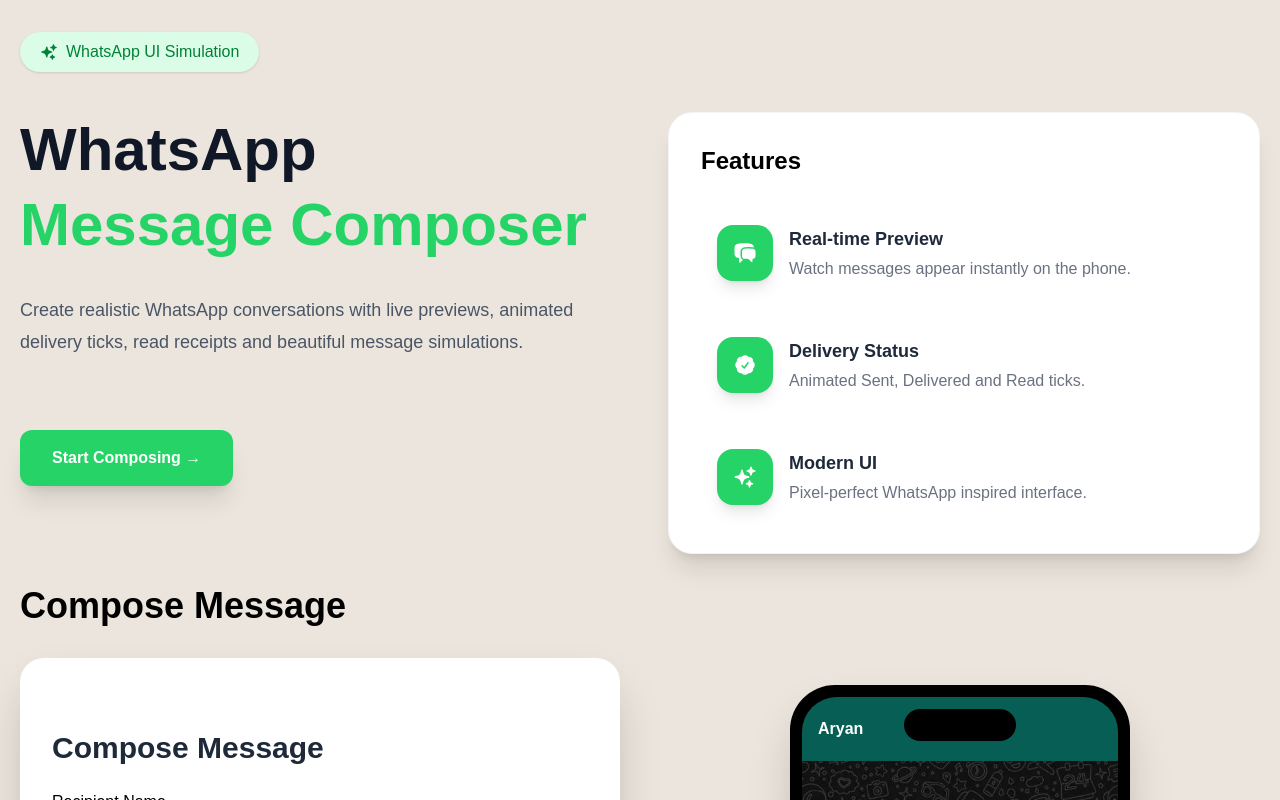
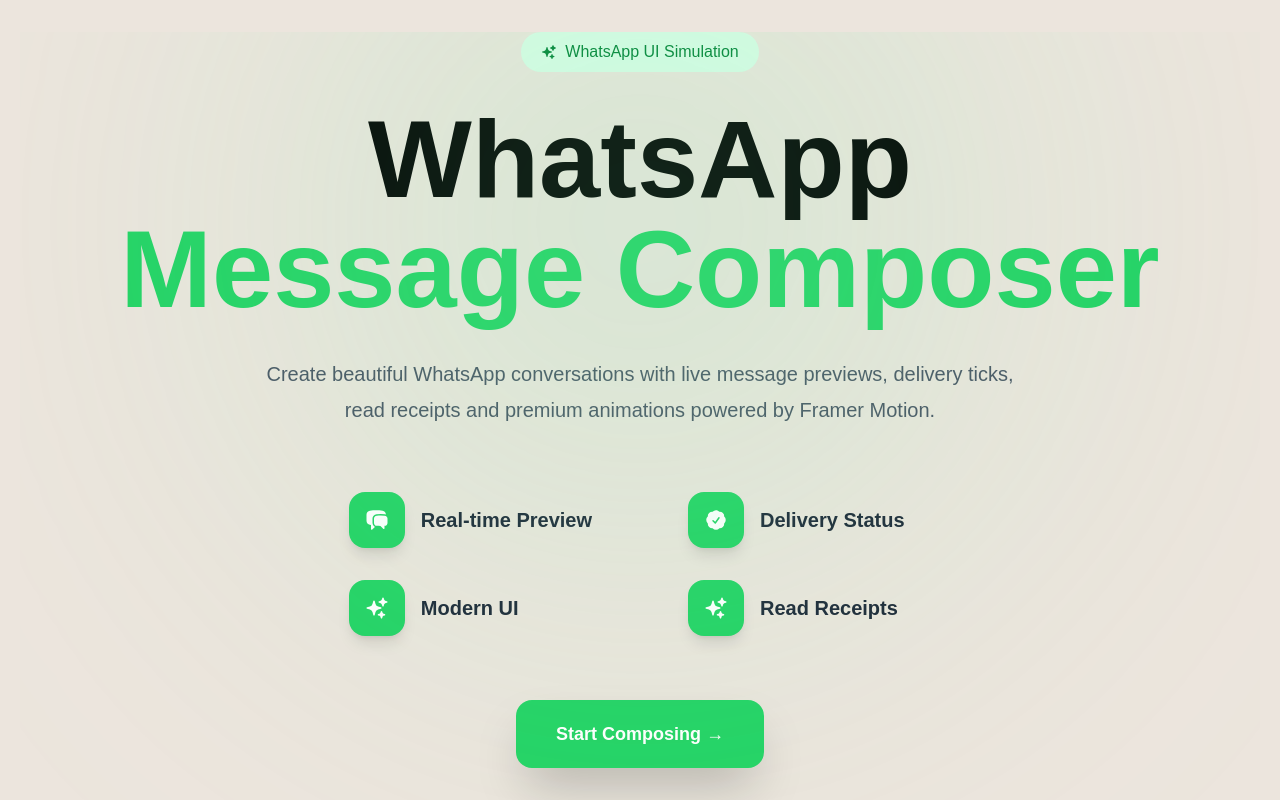
Before and after one commit to PiyushXcode/wa-composer, a Next.js app: page /form in a window 1280 px wide. Shown: the top 800 px of the page. Built offline with nearby package versions, Linux system fonts and the light colour scheme.

Commit message:
Scroll Button Added

```diff
--- a/src/app/components/ComposeForm.jsx
+++ b/src/app/components/ComposeForm.jsx
@@ -2,7 +2,6 @@
 
 import React from "react";
 import { motion } from "framer-motion";
-import ComposerHero from "./ComposerHero";
 const container = {
   hidden: {
     opacity: 0,
--- a/src/app/components/ComposerHero.jsx
+++ b/src/app/components/ComposerHero.jsx
@@ -6,216 +6,241 @@ import {
   HiCheckBadge,
   HiChatBubbleLeftRight,
 } from "react-icons/hi2";
+import { HiArrowDown } from "react-icons/hi";
 
 export default function ComposerHero() {
   return (
-    <motion.section
-      initial={{ opacity: 0, x: -70 }}
-      animate={{ opacity: 1, x: 0 }}
-      transition={{ duration: 0.8 }}
-      className="w-full h-full flex flex-col justify-center"
-    >
+    <section className="relative w-full min-h-screen flex flex-col justify-center items-center px-6 overflow-hidden">
+
+      {/* Background Blur */}
+
+      <div className="absolute -top-40 left-1/2 -translate-x-1/2 w-[700px] h-[700px] rounded-full bg-green-300/20 blur-[180px]" />
+
       {/* Badge */}
 
       <motion.div
-        initial={{ opacity: 0, scale: .8 }}
-        animate={{ opacity: 1, scale: 1 }}
+        initial={{ opacity: 0, y: -20 }}
+        animate={{ opacity: 1, y: 0 }}
+        transition={{ duration: .7 }}
+        className="mb-8"
+      >
+        <div className="inline-flex items-center gap-2 bg-green-100 text-green-700 px-5 py-2 rounded-full font-medium">
+          <HiSparkles />
+          WhatsApp UI Simulation
+        </div>
+      </motion.div>
+
+      {/* Heading */}
+
+      <motion.h1
+        initial={{ opacity: 0, y: 35 }}
+        animate={{ opacity: 1, y: 0 }}
         transition={{ delay: .2 }}
         className="
-          inline-flex
-          items-center
-          gap-2
-          bg-green-100
-          text-green-700
-          px-5
-          py-2
-          rounded-full
-          w-fit
-          font-medium
-          shadow-sm
-        "
-      >
-        <HiSparkles className="text-lg" />
-        WhatsApp UI Simulation
-      </motion.div>
-
-      {/* Hero Content */}
-
-      <div className="mt-10 grid lg:grid-cols-2 gap-14 items-start">
-
-        {/* LEFT */}
-
-        <div>
-
-          <motion.h1
-            initial={{ opacity: 0, y: 25 }}
-            animate={{ opacity: 1, y: 0 }}
-            transition={{ delay: .35 }}
-            className="
-              text-5xl
-              xl:text-6xl
+        text-center
         font-black
-              leading-tight
-              text-gray-900
+        leading-none
+        text-6xl
+        md:text-8xl
+        xl:text-[110px]
         "
       >
         WhatsApp
-
         <br />
 
         <span className="text-[#25D366]">
           Message Composer
         </span>
-
       </motion.h1>
 
+      {/* Description */}
+
       <motion.p
-            initial={{ opacity: 0, y: 25 }}
-            animate={{ opacity: 1, y: 0 }}
+        initial={{ opacity: 0 }}
+        animate={{ opacity: 1 }}
         transition={{ delay: .5 }}
         className="
         mt-8
+        max-w-3xl
+        text-center
         text-lg
-              leading-8
+        md:text-xl
         text-gray-600
-              max-w-xl
+        leading-9
         "
       >
-            Create realistic WhatsApp conversations with
-            live previews, animated delivery ticks,
-            read receipts and beautiful message
-            simulations.
+        Create beautiful WhatsApp conversations with live message
+        previews, delivery ticks, read receipts and premium
+        animations powered by Framer Motion.
+      </motion.p>
 
-            <br />
-            <br />
-          </motion.p>
+      {/* Features */}
+
+      <motion.div
+        initial={{ opacity: 0, y: 40 }}
+        animate={{ opacity: 1, y: 0 }}
+        transition={{ delay: .8 }}
+        className="
+        mt-16
+        grid
+        md:grid-cols-2
+        gap-x-24
+        gap-y-8
+        "
+      >
+        <Feature
+          icon={<HiChatBubbleLeftRight />}
+          title="Real-time Preview"
+        />
+
+        <Feature
+          icon={<HiCheckBadge />}
+          title="Delivery Status"
+        />
+
+        <Feature
+          icon={<HiSparkles />}
+          title="Modern UI"
+        />
+
+        <Feature
+          icon={<HiSparkles />}
+          title="Read Receipts"
+        />
+      </motion.div>
+      {/* Compose Button */}
 
       <motion.button
         whileHover={{
-              scale: 1.04,
+          scale: 1.06,
           y: -3,
         }}
         whileTap={{
-              scale: .96,
+          scale: 0.96,
         }}
         className="
-              mt-10
+    mt-16
     bg-[#25D366]
     text-white
-              px-8
-              py-4
-              rounded-xl
-              shadow-xl
+    text-lg
     font-semibold
+    px-10
+    py-5
+    rounded-2xl
+    shadow-2xl
+    hover:bg-[#1ebe5d]
+    transition-all
+    duration-300
   "
       >
         Start Composing →
       </motion.button>
 
-        </div>
-
-        {/* RIGHT */}
+      {/* Scroll Down */}
 
       <motion.div
-          initial={{ opacity: 0, x: 40 }}
-          animate={{ opacity: 1, x: 0 }}
-          transition={{ delay: .7 }}
+        initial={{ opacity: 0 }}
+        animate={{
+          opacity: 1,
+          y: [0, 10, 0],
+        }}
+        transition={{
+          opacity: {
+            delay: 1.2,
+            duration: 0.6,
+          },
+          y: {
+            repeat: Infinity,
+            duration: 1.5,
+            ease: "easeInOut",
+          },
+        }}
+        className="mt-14 flex flex-col items-center"
+      >
+
+        <div
           className="
-            bg-white
-            rounded-3xl
-            shadow-xl
-            border
-            border-gray-100
-            p-8
+      flex
+      flex-col
+      items-center
+      gap-3
+
+      px-8
+      py-5
+
+      rounded-full
+      backdrop-blur-xl
     "
         >
+          <span
+            className="
+        text-base
+        font-semibold
+        tracking-wide
+        uppercase
+        text-gray-700
+      "
+          >
+            Scroll Down
+          </span>
 
-          <h3 className="text-2xl font-bold mb-8">
-            Features
-          </h3>
-
-          <div className="space-y-6">
-
-            <Feature
-              icon={<HiChatBubbleLeftRight />}
-              title="Real-time Preview"
-              desc="Watch messages appear instantly on the phone."
+          <motion.div
+            animate={{
+              y: [0, 8, 0],
+            }}
+            transition={{
+              repeat: Infinity,
+              duration: 1.3,
+            }}
+          >
+            <HiArrowDown
+              size={34}
+              className="text-[#25D366]"
             />
-
-            <Feature
-              icon={<HiCheckBadge />}
-              title="Delivery Status"
-              desc="Animated Sent, Delivered and Read ticks."
-            />
-
-            <Feature
-              icon={<HiSparkles />}
-              title="Modern UI"
-              desc="Pixel-perfect WhatsApp inspired interface."
-            />
-
+          </motion.div>
         </div>
 
       </motion.div>
 
-      </div>
-    </motion.section>
+
+
+    </section>
   );
 }
 
-function Feature({ icon, title, desc }) {
+function Feature({ icon, title }) {
   return (
     <motion.div
       whileHover={{
-        x: 8,
-        scale: 1.02,
-      }}
-      transition={{
-        type: "spring",
-        stiffness: 250,
+        y: -6,
+        scale: 1.05,
       }}
       className="
       flex
-        items-start
+      items-center
       gap-4
-        p-4
-        rounded-2xl
-        hover:bg-green-50
-        transition
-        cursor-pointer
       "
     >
-
       <div
         className="
         w-14
         h-14
         rounded-2xl
         bg-[#25D366]
+        text-white
         flex
         items-center
         justify-center
-          text-white
         text-2xl
         shadow-lg
-          shrink-0
         "
       >
         {icon}
       </div>
 
-      <div>
-
-        <h4 className="font-semibold text-lg text-gray-800">
+      <span className="text-xl font-semibold text-gray-800">
         {title}
-        </h4>
-
-        <p className="text-gray-500 mt-1 leading-6">
-          {desc}
-        </p>
-
-      </div>
-
+      </span>
     </motion.div>
   );
 }
```
Lines whose indentation alone changed are shown as unchanged.
